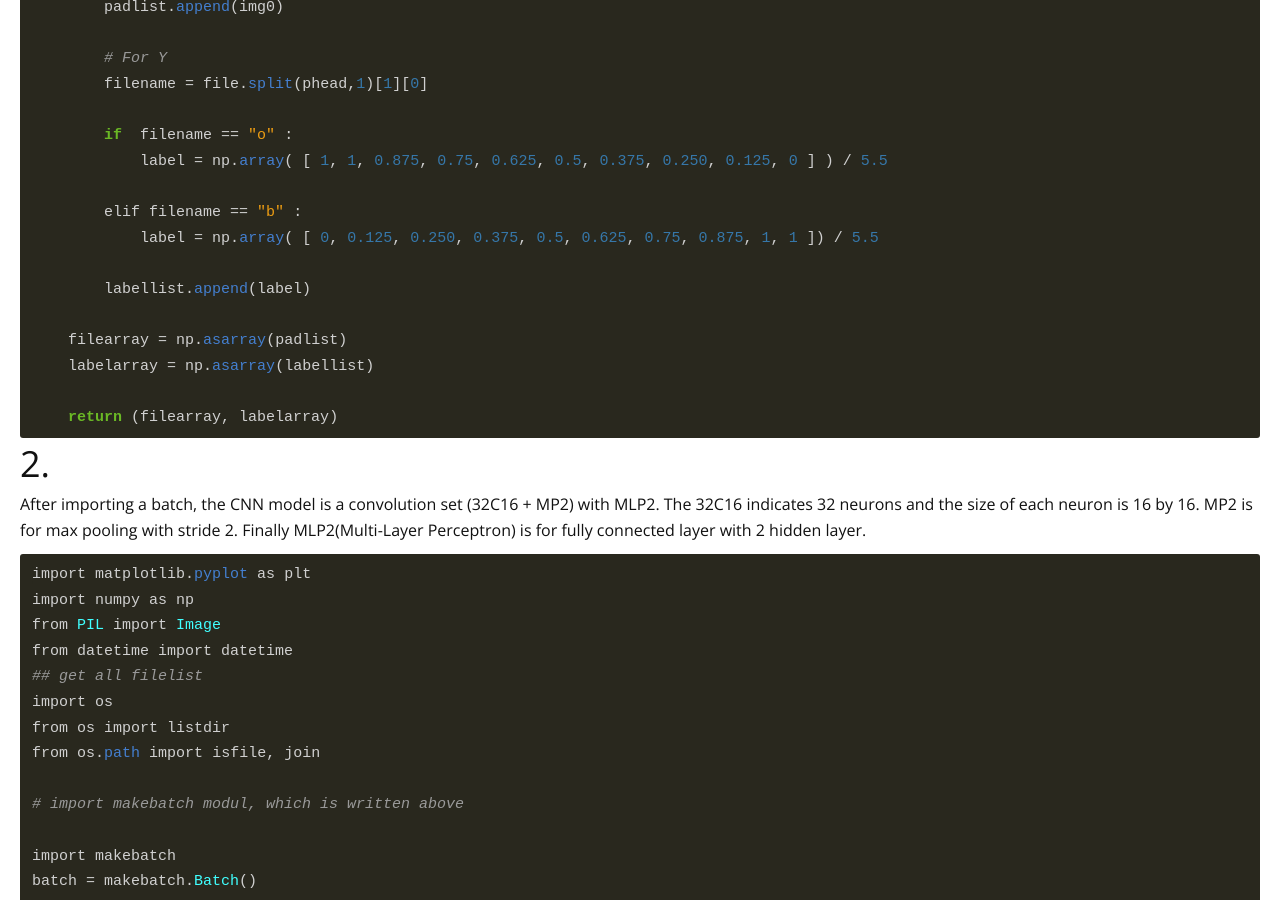
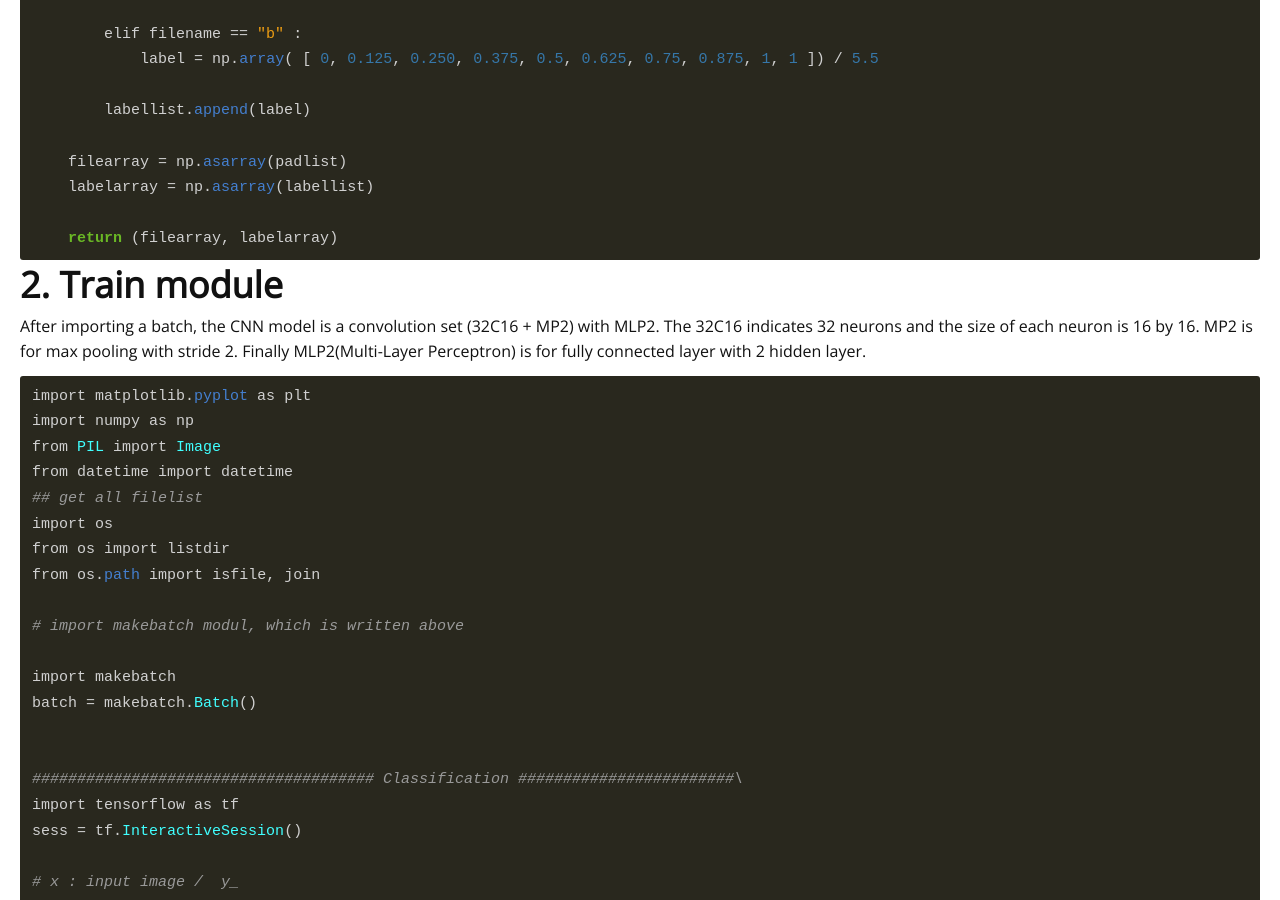
Before and after one commit to wonik/wonikjang.github.io, a Jekyll site: the page built from _posts/2017-07-17-classify_10pdf.md, in a window 1280 px wide and 900 px high, scrolled down 4051 px. Built offline with Jekyll 4.4.1, drawn with Linux system fonts in a browser that asks for light colours; nearby versions of some CDN libraries; comment, search, counter and statistics services are not loaded.

Commit message:
Update 2017-07-17-classify_10pdf.md

```diff
--- a/_posts/2017-07-17-classify_10pdf.md
+++ b/_posts/2017-07-17-classify_10pdf.md
@@ -15,11 +15,11 @@
 
 # **Contents**
 
-# 0. Convert label to fuzzy system
-# 1. Import images and balance batches
-# 2. Train module
-# 3. Test module
-# 4. Unknown labeled images validation - skip
+**0. Convert label to fuzzy system**
+**1. Import images and balance batches**
+**2. Train module**
+**3. Test module**
+**4. Unknown labeled images validation - skip**
 
 # **0.Fundamental tweak - Replacement of integer by fuzzy system**
 
@@ -42,11 +42,11 @@
 
 {% endhighlight %}
 
-# 1.1 Batch specifications from +/-
+# **1.1 Batch specifications from +/-**
 
 My task was to import image data labeled as +/-. On the purpose of balancing the amount of +/-  images in a batch, I generate the batch to comprise half of each +/- image.  To ensure data randomization, I shuffled each +/- images after an epoch. In addition, if an index for the batch list is out of list size,  my code will insert the rest of images and add them from the start of the list. Finally, since the number of +/- images are different in my project, I made this procedure work separately for each +/- images.
 
-# 1.2 Convert images
+# **1.2 Convert images**
 
 In terms of generating images from batch, I first resize images according to the normal ratio of original images(width/height) and interpolate them using nearest resample method, which can keep the information of images. Using like “PIL.Image.ANTIALIAS”, which is widely applicable in Photoshop, will smooth images and result in losing information of images. To implement this module, save the below script as makebatch.py .
 
@@ -163,7 +163,7 @@
 {% endhighlight %}
 
 
-# 2.
+# **2. Train module**
 After importing a batch, the CNN model is a convolution set (32C16 + MP2) with MLP2. The 32C16 indicates 32 neurons  and the size of each neuron is 16 by 16. MP2 is for max pooling  with stride 2. Finally MLP2(Multi-Layer Perceptron) is for fully connected layer with 2 hidden layer.
 
 
@@ -277,7 +277,7 @@
 
 {% endhighlight %}
 
-# 3.
+# **3.Test module**
 The goal of this procedure is to save a table of [image, label(0 or 1), prediction(0 ~ 9)(index of the maximum value among outputs) , probability of the maximum output value , weighted average of probabilities. Displaying the label, prediction, probability on prediction, and weighted average of probabilities can tell us not not just 2 classes, but implied probabilities and the ratings of 10 classes.
 
 {% highlight ruby %}
```
